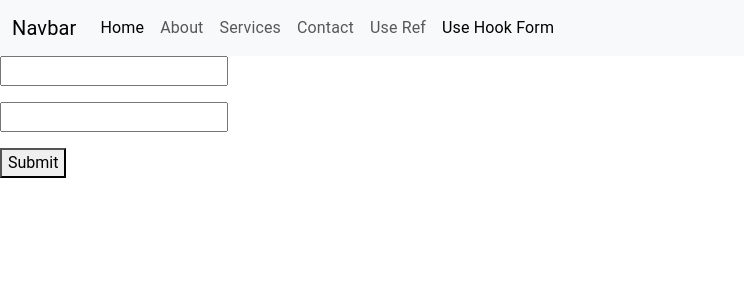
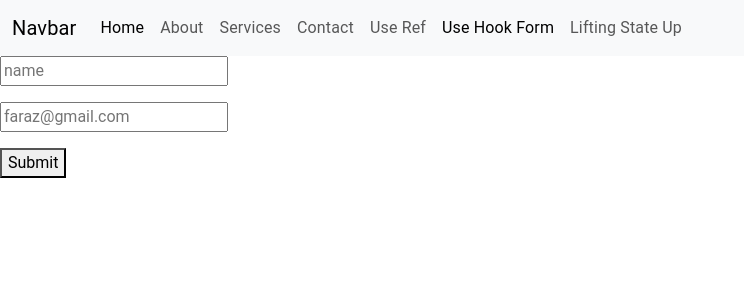
Before and after one commit to farazinam/2401E1, a React (Vite) app in the folder ADSE-I/reactapp/: page /useHookForm in a window 1280 px wide. Shown: the top 300 px of the page, without its empty margins (0-744 px from the left). Built offline with nearby package versions, Linux system fonts and the light colour scheme.

Commit message:
Lifting State Up

```diff
--- a/ADSE-I/reactapp/src/App.jsx
+++ b/ADSE-I/reactapp/src/App.jsx
@@ -35,6 +35,8 @@ import Services from './Pages/Services'
 import Contact from './Pages/Contact'
 import UseRef from './Pages/UseRef'
 import UseHookForm from './Pages/UseHookForm'
+
+import LiftingStateUp from './Pages/LiftingStateUp'
 
 import { TextField, Button, Box } from '@mui/material'
 
@@ -372,6 +374,7 @@ function App(){
   <Route path="/contact" element={<Contact />} />
   <Route path="/useRef" element={<UseRef />} />
   <Route path="/useHookForm" element={<UseHookForm />} />
+  <Route path="/liftingStateUp" element={<LiftingStateUp />} />
 </Routes>
 
 </>
--- a/ADSE-I/reactapp/src/Components/Navbar.jsx
+++ b/ADSE-I/reactapp/src/Components/Navbar.jsx
@@ -29,6 +29,9 @@ function Navbar() {
         <li className="nav-item">
           <NavLink className="nav-link" to="/useHookForm">Use Hook Form</NavLink>
         </li>
+        <li className="nav-item">
+          <NavLink className="nav-link" to="/liftingStateUp">Lifting State Up</NavLink>
+        </li>
       </ul>
     </div>
   </div>
--- /dev/null
+++ b/ADSE-I/reactapp/src/LIfting State Up/ChildA.jsx
@@ -0,0 +1,10 @@
+import React from 'react'
+
+function ChildA({setName}) {
+  return (
+    <input type="text" placeholder='Name'
+    onChange={(e) => setName(e.target.value)}  />
+  )
+}
+
+export default ChildA
--- /dev/null
+++ b/ADSE-I/reactapp/src/LIfting State Up/ChildB.jsx
@@ -0,0 +1,9 @@
+import React from 'react'
+
+function ChildB({name}) {
+  return (
+    <h3>My Name is {name}</h3>
+  )
+}
+
+export default ChildB
--- /dev/null
+++ b/ADSE-I/reactapp/src/Pages/LiftingStateUp.jsx
@@ -0,0 +1,16 @@
+import ChildA from "../LIfting State Up/ChildA";
+import ChildB from "../LIfting State Up/ChildB";
+
+import React, { useState } from 'react'
+
+function LiftingStateUp() {
+    const [name, setName] = useState();
+  return (
+    <>
+    <ChildA setName={setName} />
+    <ChildB name={name} />
+    </>
+  )
+}
+
+export default LiftingStateUp
--- a/ADSE-I/reactapp/src/Pages/UseHookForm.jsx
+++ b/ADSE-I/reactapp/src/Pages/UseHookForm.jsx
@@ -7,19 +7,25 @@ function UseHookForm() {
     }
   return (
     <form onSubmit={handleSubmit(sub)}>
-        <input type="text"
+        <input type="text" placeholder="name"
         {...register("name", { required: "Name is Required"})}
         />
         <p style={{color:'red'}}>{errors.name?.message}</p>
 
-        <input type="text"
-        {...register("city",
-            { required: "City is Required",
+        <input type="text" placeholder="faraz@gmail.com"
+        {...register("email",
+            { required: "Email is Required",
             minLength:{ value: 3,
-                message: "City must be atleast 3 Characters"
-             }})}
+                message: "Email must be atleast 3 Characters"
+             },
+            pattern: {value: /^[a-zA-Z0-9._%+-]+@[a-zA-Z0-9.-]+\.[a-zA-Z]{2,}$/,
+              message: "Please Provide Correct Email"
+            }
+            }
+
+            )}
         />
-        <p style={{color:'red'}}>{errors.city?.message}</p>
+        <p style={{color:'red'}}>{errors.email?.message}</p>
 
         <button>Submit</button>
     </form>
```
